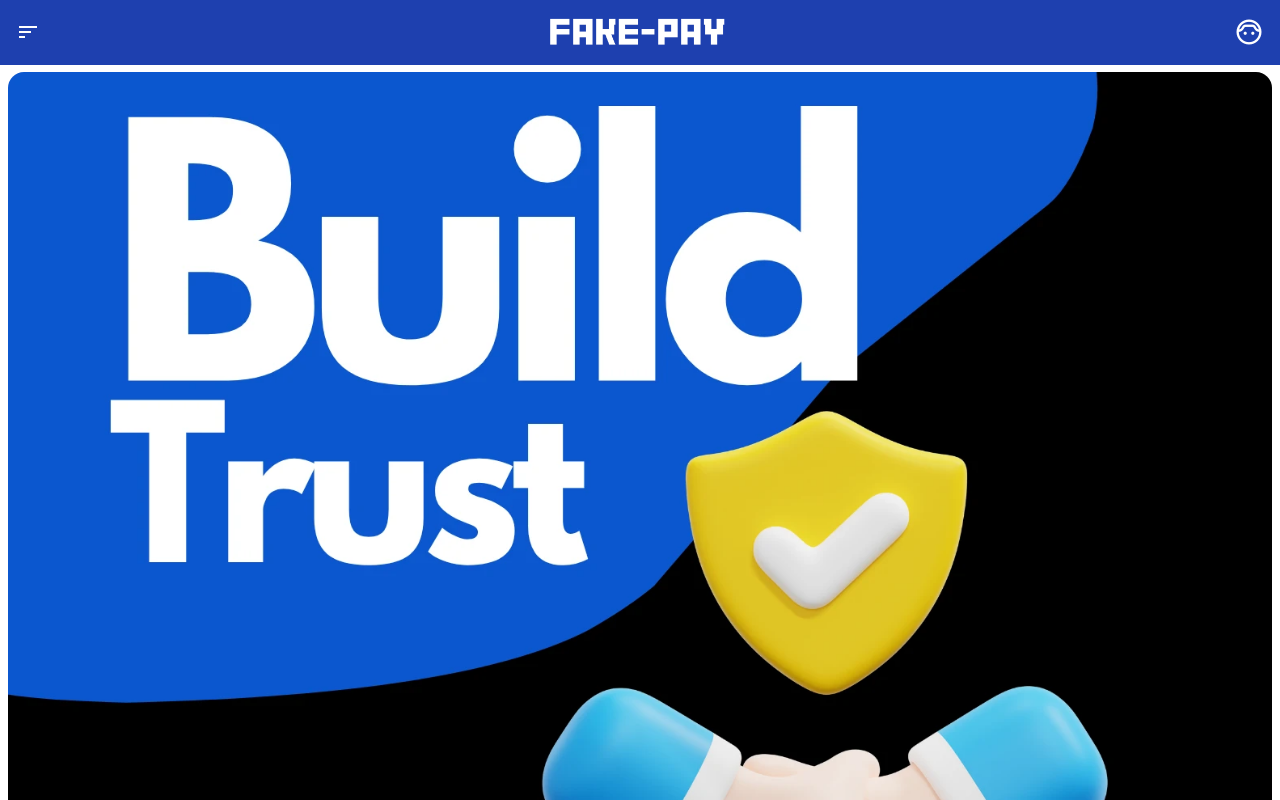
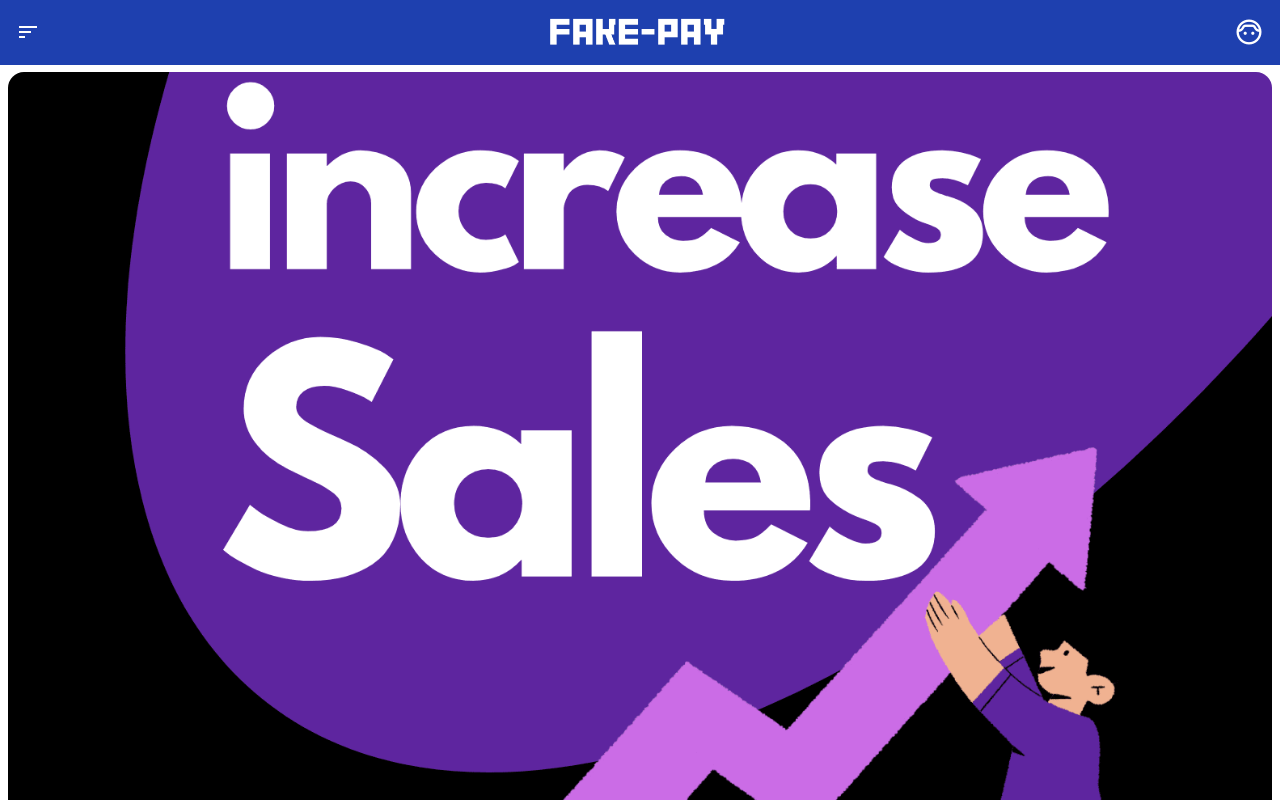
Before and after one commit to ajmalfaris11/Fake-Pay, a React (Vite) app: page / in a window 1280 px wide. Shown: the top 800 px of the page. Built offline with nearby package versions, Linux system fonts and the light colour scheme.

Commit message:
versel production carousel test

```diff
--- a/src/components/Carousel.jsx
+++ b/src/components/Carousel.jsx
@@ -1,6 +1,6 @@
 import { Carousel } from "@material-tailwind/react";
 
-import image1 from "../assets/Carousel/buildTrust.webp";
+// import image1 from "../assets/Carousel/buildTrust.webp";
 import image2 from "../assets/Carousel/increaseSales.webp";
 
 export function CarouselCustomNavigation() {
@@ -33,11 +33,11 @@ export function CarouselCustomNavigation() {
         alt="image 2"
         className="w-full object-cover"
       />
-      <img
+      {/* <img
         src={image1}
         alt="image 1"
         className="w-full object-cover"
-      />
+      /> */}
       <img
         src={image2}
         alt="image 2"
```
